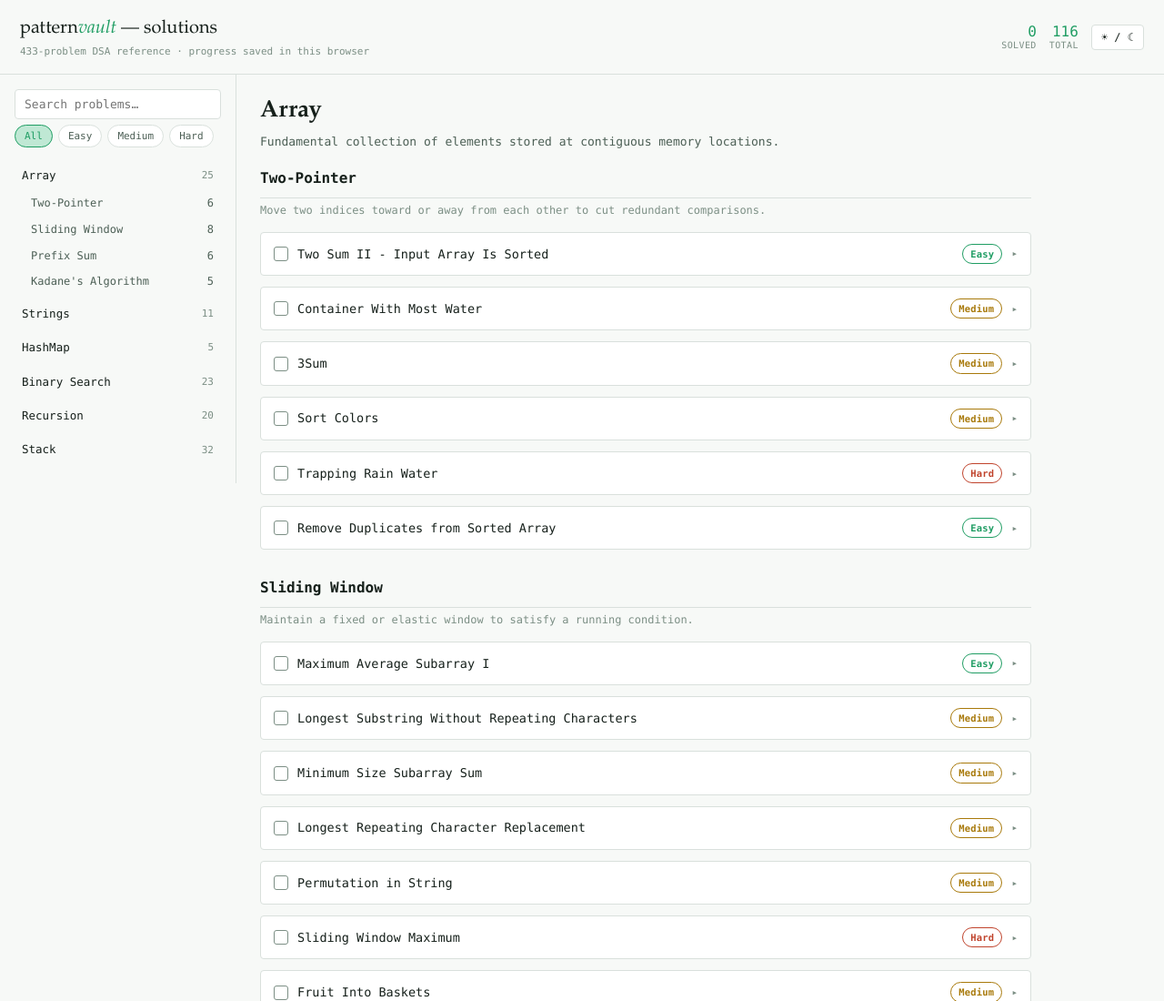
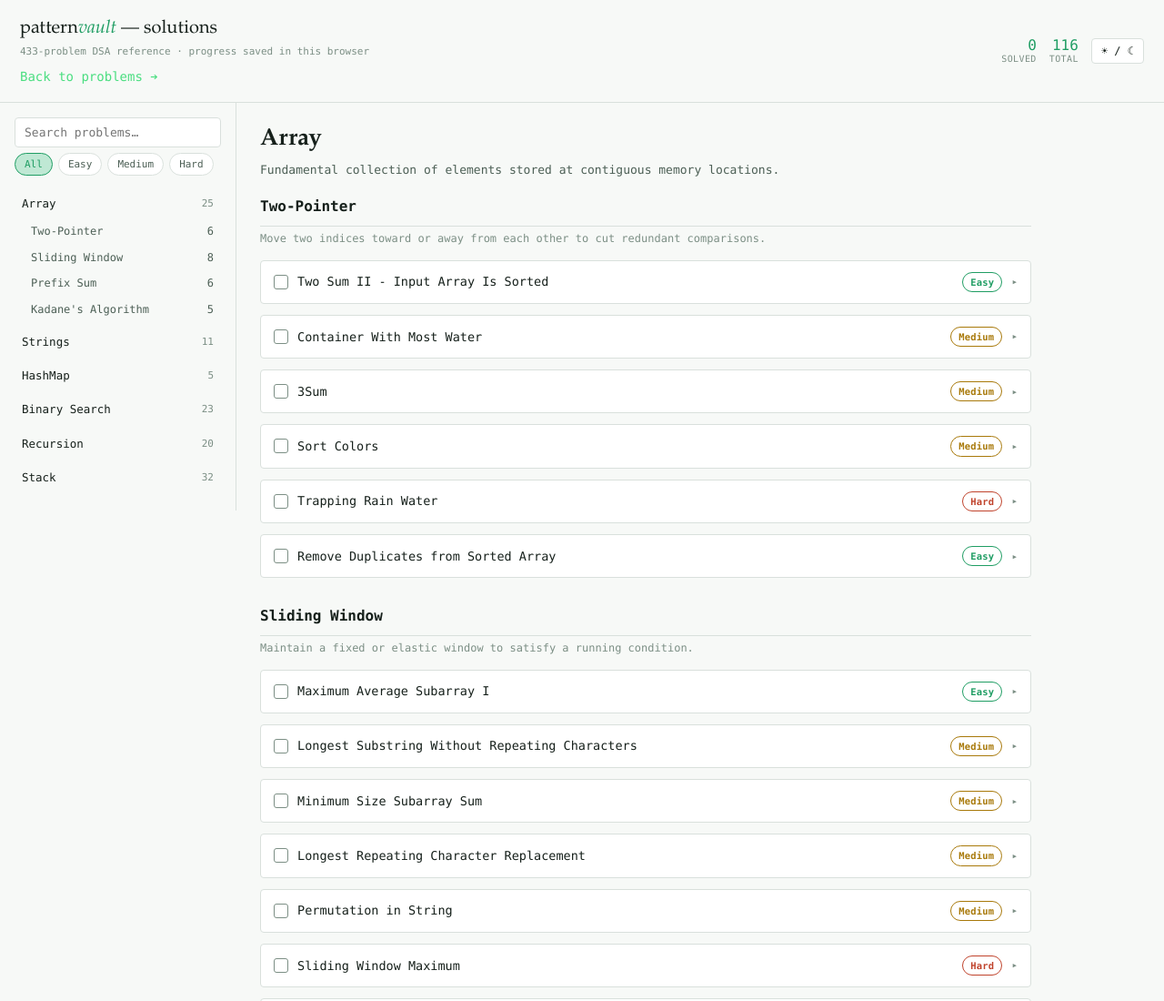
Before and after one commit to AmanPandey6263/Pattern-Vault, a plain HTML site: page pattern_vault_solutions.html in a window 1280 px wide. Shown: the top 1100 px of the page at 91% size. Drawn offline with Linux system fonts and the light colour scheme.

Commit message:
Add 'Back to problems' link in topbar

```diff
--- a/pattern_vault_solutions.html
+++ b/pattern_vault_solutions.html
@@ -336,6 +336,7 @@
   <div class="brand">
     <div class="mark">pattern<span>vault</span> — solutions</div>
     <div class="tag">433-problem DSA reference · progress saved in this browser</div>
+    <a href="index.html" style="color: #4ade80; text-decoration: none; font-size: 14px; display: inline-block; margin-top: 8px; transition: opacity 0.2s;" onmouseover="this.style.opacity='0.8'" onmouseout="this.style.opacity='1'">Back to problems ➔</a>
   </div>
   <div class="topbar-right">
     <div class="stat"><div class="n" id="statSolved">0</div><div class="l">solved</div></div>
```
